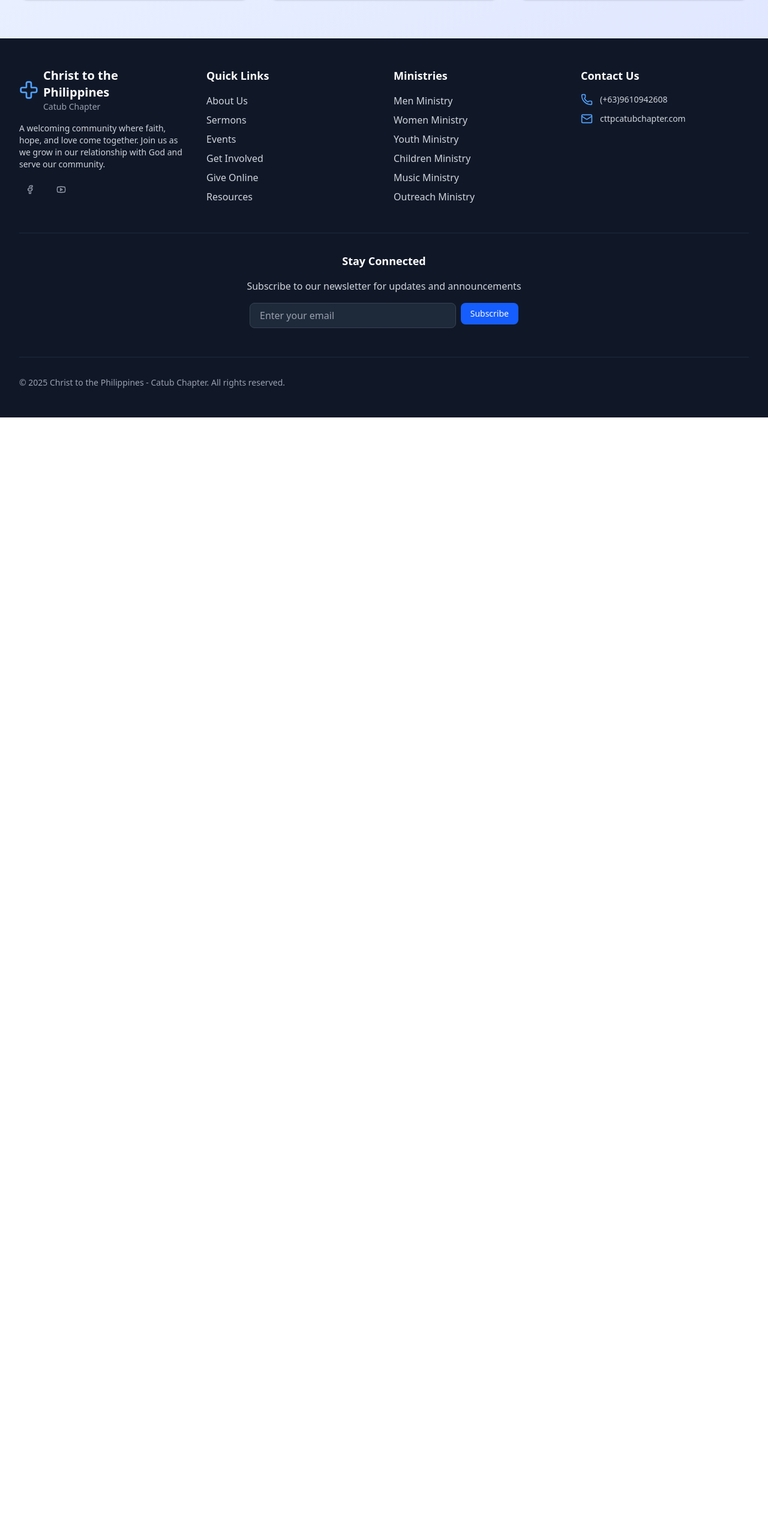
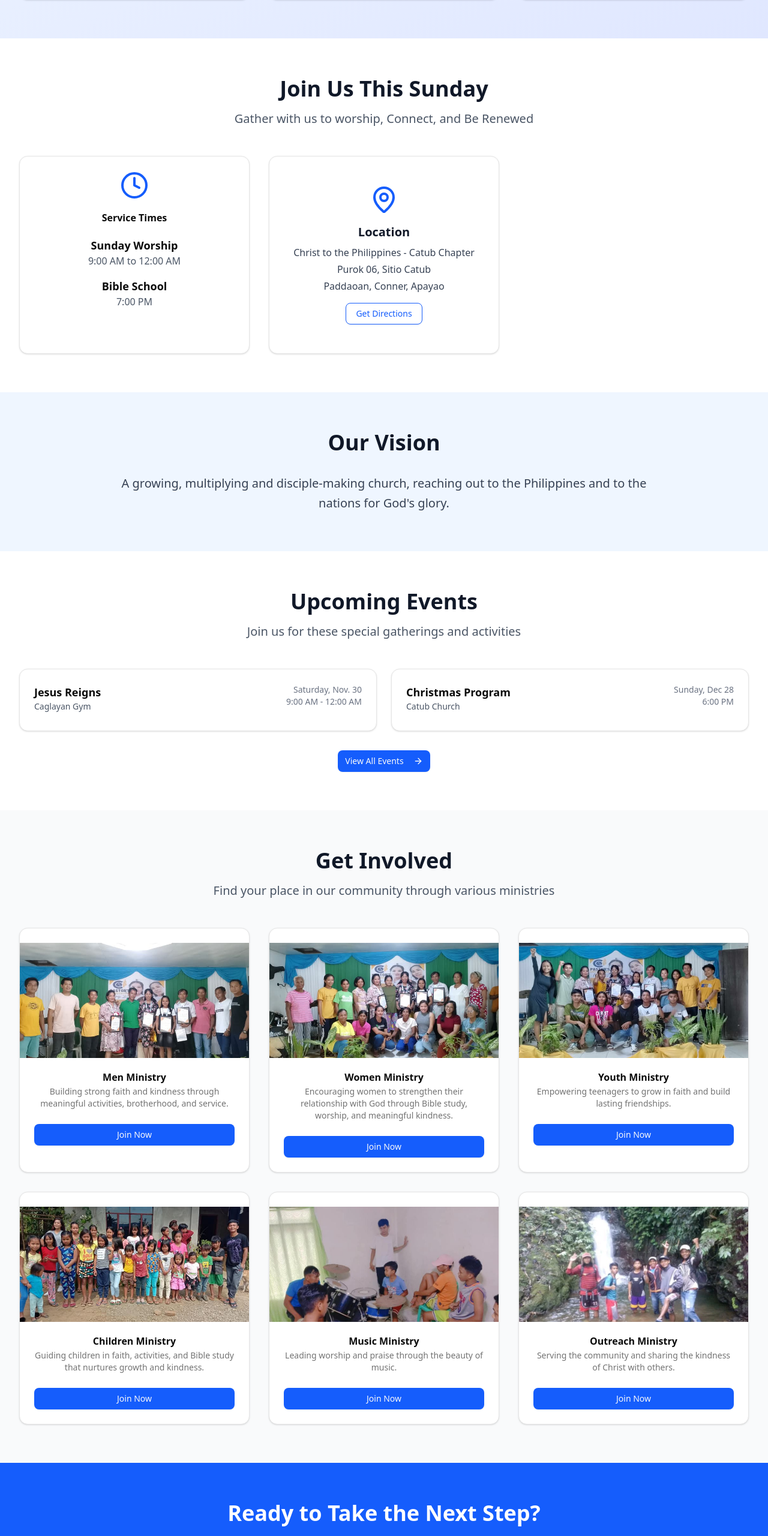
Before and after one commit to CTTPCATUBCHAPTER/CTTPCATUB, a React (Vite) app: page / in a window 1280 px wide. Shown: the part 1396-3957 px from the top of the page at 60% size. Before the commit the page ends 2092 px from the top, so only its background shows below. Built offline with nearby package versions, Linux system fonts and the light colour scheme.

Commit message:
Update all modified files

```diff
--- a/src/components/pages/Home.jsx
+++ b/src/components/pages/Home.jsx
@@ -48,7 +48,6 @@ const Home = () => {
     }
   ]
 
-  // Combined all ministries into one array for easier slider management
   const allMinistries = [
     { title: 'Men Ministry', description: 'Building strong faith and kindness through meaningful activities, brotherhood, and service.', image: menImg, link: '/get-involved#small-groups' },
     { title: 'Women Ministry', description: 'Encouraging women to strengthen their relationship with God through Bible study, worship, and meaningful kindness.', image: congregationImg, link: '/get-involved#small-groups' },
@@ -193,9 +192,7 @@ const Home = () => {
                 <button
                   key={index}
                   onClick={() => setCurrentVideoIndex(index)}
-                  className={`w-3 h-3 rounded-full transition-all duration-200 ${
-                    index === currentVideoIndex ? 'bg-blue-600' : 'bg-gray-300'
-                  }`}
+                  className={`w-3 h-3 rounded-full transition-all duration-200 ${index === currentVideoIndex ? 'bg-blue-600' : 'bg-gray-300'}`}
                 />
               ))}
             </div>
@@ -232,7 +229,185 @@ const Home = () => {
       )}
 
       {/* Service Times */}
-      {/* ... the rest of your code stays unchanged ... */}
+      <section className="py-16 bg-white">
+        <div className="max-w-7xl mx-auto px-4 sm:px-6 lg:px-8 text-center">
+          <h2 className="text-3xl md:text-4xl font-bold text-gray-900 mb-4">Join Us This Sunday</h2>
+          <p className="text-xl text-gray-600 mb-12">Gather with us to worship, Connect, and Be Renewed</p>
+
+          <div className="grid grid-cols-1 md:grid-cols-3 gap-8">
+            <Card className="text-center">
+              <CardHeader>
+                <Clock className="h-12 w-12 text-blue-600 mx-auto mb-4" />
+                <CardTitle>Service Times</CardTitle>
+              </CardHeader>
+              <CardContent>
+                <p className="text-lg font-semibold">Sunday Worship</p>
+                <p className="text-gray-600">9:00 AM to 12:00 AM</p>
+                <p className="text-lg font-semibold mt-4">Bible School</p>
+                <p className="text-gray-600">7:00 PM</p>
+              </CardContent>
+            </Card>
+
+            <Card className="text-center">
+              <CardContent className="p-6">
+                <MapPin className="h-12 w-12 text-blue-600 mx-auto mb-4" />
+                <h3 className="text-xl font-semibold text-gray-900 mb-2">Location</h3>
+                <p className="text-gray-700 mb-1">Christ to the Philippines - Catub Chapter</p>
+                <p className="text-gray-700 mb-1">Purok 06, Sitio Catub</p>
+                <p className="text-gray-700 mb-4">Paddaoan, Conner, Apayao</p>
+                <a href="https://maps.app.goo.gl/cVBsyEcaZvP9EEJs8" target="_blank" rel="noopener noreferrer">
+                  <Button variant="outline" className="border-blue-600 text-blue-600 hover:bg-blue-50">Get Directions</Button>
+                </a>
+              </CardContent>
+            </Card>
+          </div>
+        </div>
+      </section>
+
+      {/* Mission Statement */}
+      <section className="py-16 bg-blue-50 text-center">
+        <h2 className="text-3xl md:text-4xl font-bold text-gray-900 mb-8">Our Vision</h2>
+        <p className="text-xl text-gray-700 max-w-4xl mx-auto leading-relaxed">
+          A growing, multiplying and disciple-making church, reaching out to the Philippines and to the nations for God's glory.
+        </p>
+      </section>
+
+      {/* Upcoming Events */}
+      <section className="py-16 bg-white">
+        <div className="max-w-7xl mx-auto px-4 sm:px-6 lg:px-8">
+          <div className="text-center mb-12">
+            <h2 className="text-3xl md:text-4xl font-bold text-gray-900 mb-4">Upcoming Events</h2>
+            <p className="text-xl text-gray-600">Join us for these special gatherings and activities</p>
+          </div>
+
+          <div className="grid grid-cols-1 md:grid-cols-2 gap-6">
+            {upcomingEvents.map((event, index) => (
+              <Card key={index} className="hover:shadow-lg transition-shadow">
+                <CardHeader>
+                  <div className="flex justify-between items-start">
+                    <div>
+                      <CardTitle className="text-lg">{event.title}</CardTitle>
+                      <CardDescription className="text-gray-600">{event.location}</CardDescription>
+                    </div>
+                    <div className="text-right text-sm text-gray-500">
+                      <p>{event.date}</p>
+                      <p>{event.time}</p>
+                    </div>
+                  </div>
+                </CardHeader>
+              </Card>
+            ))}
+          </div>
+
+          <div className="text-center mt-8">
+            <Link to="/events">
+              <Button className="bg-blue-600 hover:bg-blue-700">
+                View All Events <ArrowRight className="ml-2 h-4 w-4" />
+              </Button>
+            </Link>
+          </div>
+        </div>
+      </section>
+
+      {/* Ministries Preview */}
+      <section className="py-16 bg-gray-50">
+        <div className="max-w-7xl mx-auto px-4 sm:px-6 lg:px-8 text-center">
+          <h2 className="text-3xl md:text-4xl font-bold text-gray-900 mb-4">Get Involved</h2>
+          <p className="text-xl text-gray-600 mb-12">Find your place in our community through various ministries</p>
+
+          {/* Desktop View */}
+          <div className="hidden md:block">
+            <div className="grid grid-cols-1 md:grid-cols-3 gap-8">
+              {allMinistries.slice(0, 3).map((ministry, index) => (
+                <Card key={index} className="overflow-hidden hover:shadow-lg transition-shadow">
+                  <div className="h-48 bg-cover bg-center" style={{ backgroundImage: `url(${ministry.image})` }} />
+                  <CardHeader>
+                    <CardTitle>{ministry.title}</CardTitle>
+                    <CardDescription>{ministry.description}</CardDescription>
+                  </CardHeader>
+                  <CardContent>
+                    <Link to={ministry.link}>
+                      <Button className="w-full bg-blue-600 hover:bg-blue-700">Join Now</Button>
+                    </Link>
+                  </CardContent>
+                </Card>
+              ))}
+            </div>
+
+            <div className="grid grid-cols-1 md:grid-cols-3 gap-8 mt-8">
+              {allMinistries.slice(3, 6).map((ministry, index) => (
+                <Card key={index + 3} className="overflow-hidden hover:shadow-lg transition-shadow">
+                  <div className="h-48 bg-cover bg-center" style={{ backgroundImage: `url(${ministry.image})` }} />
+                  <CardHeader>
+                    <CardTitle>{ministry.title}</CardTitle>
+                    <CardDescription>{ministry.description}</CardDescription>
+                  </CardHeader>
+                  <CardContent>
+                    <Link to={ministry.link}>
+                      <Button className="w-full bg-blue-600 hover:bg-blue-700">Join Now</Button>
+                    </Link>
+                  </CardContent>
+                </Card>
+              ))}
+            </div>
+          </div>
+
+          {/* Mobile View - Slider */}
+          <div className="md:hidden relative">
+            <div className="overflow-hidden">
+              <div className="flex transition-transform duration-300 ease-in-out" style={{ transform: `translateX(-${currentMinistryIndex * 100}%)` }}>
+                {allMinistries.map((ministry, index) => (
+                  <div key={index} className="w-full flex-shrink-0 px-4">
+                    <Card className="overflow-hidden hover:shadow-lg transition-shadow">
+                      <div className="h-48 bg-cover bg-center" style={{ backgroundImage: `url(${ministry.image})` }} />
+                      <CardHeader>
+                        <CardTitle>{ministry.title}</CardTitle>
+                        <CardDescription>{ministry.description}</CardDescription>
+                      </CardHeader>
+                      <CardContent>
+                        <Link to={ministry.link}>
+                          <Button className="w-full bg-blue-600 hover:bg-blue-700">Join Now</Button>
+                        </Link>
+                      </CardContent>
+                    </Card>
+                  </div>
+                ))}
+              </div>
+            </div>
+
+            <button onClick={prevMinistry} className="absolute left-2 top-1/2 transform -translate-y-1/2 bg-white/90 hover:bg-white rounded-full p-2 shadow-lg transition-all duration-200">
+              <ChevronLeft className="h-5 w-5 text-gray-700" />
+            </button>
+            <button onClick={nextMinistry} className="absolute right-2 top-1/2 transform -translate-y-1/2 bg-white/90 hover:bg-white rounded-full p-2 shadow-lg transition-all duration-200">
+              <ChevronRight className="h-5 w-5 text-gray-700" />
+            </button>
+
+            <div className="flex justify-center mt-6 space-x-2">
+              {allMinistries.map((_, index) => (
+                <button key={index} onClick={() => setCurrentMinistryIndex(index)} className={`w-3 h-3 rounded-full transition-all duration-200 ${index === currentMinistryIndex ? 'bg-blue-600' : 'bg-gray-300'}`} />
+              ))}
+            </div>
+          </div>
+        </div>
+      </section>
+
+      {/* Call to Action */}
+      <section className="py-16 bg-blue-600 text-white text-center">
+        <div className="max-w-7xl mx-auto px-4 sm:px-6 lg:px-8">
+          <h2 className="text-3xl md:text-4xl font-bold mb-4">Ready to Take the Next Step?</h2>
+          <p className="text-xl mb-8 text-blue-100">
+            Whether you're new to faith or looking for a church home, we'd love to connect with you.
+          </p>
+          <div className="flex flex-col sm:flex-row gap-4 justify-center">
+            <Link to="/contact">
+              <Button size="lg" className="bg-white text-blue-600 hover:bg-blue-50">Contact Us</Button>
+            </Link>
+            <Link to="/about">
+              <Button size="lg" className="bg-white text-blue-600 hover:bg-blue-50">Learn About Us</Button>
+            </Link>
+          </div>
+        </div>
+      </section>
     </div>
   )
 }
```
Also changed, not shown: 3 other files (tests, documents, lock files or other folders).
